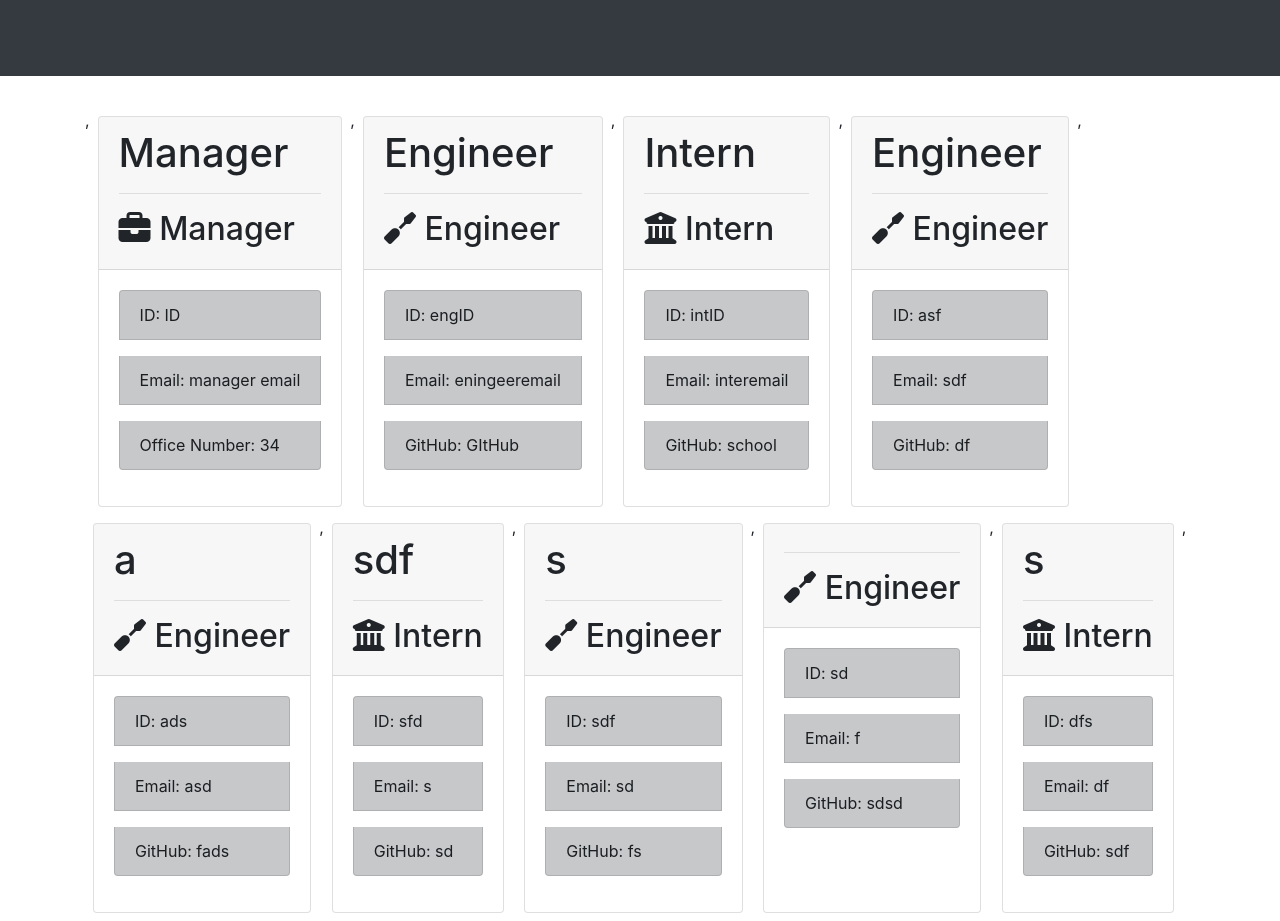
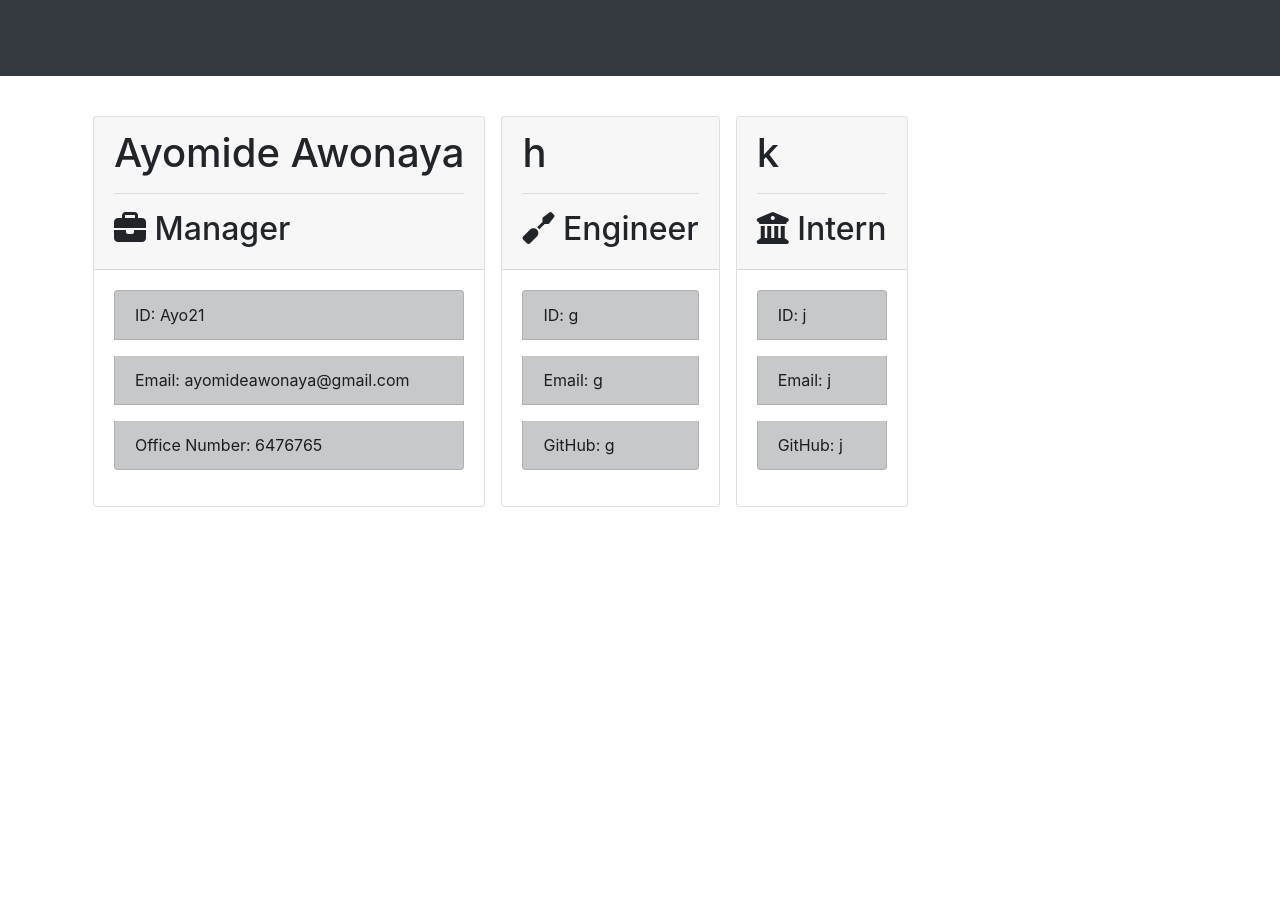
Before and after one commit to AyomideAwonaya21/team-profile-generator, a website: page Team.html in a window 1280 px wide. Shown: the part 202-1123 px from the top of the page. After the commit the page ends 800 px from the top, so only its background shows below. Drawn offline with nearby package versions, Linux system fonts and the light colour scheme.

Commit message:
corrected some syntax errors

```diff
--- a/Team.html
+++ b/Team.html
@@ -22,133 +22,49 @@
         <div class = "container">
             <div class="col-md-12">
                 <div class="row">
-    <!---===============END OF HEAD CODE BLOCK====================-->,<div class="card m-2">
+    <!---===============END OF HEAD CODE BLOCK====================--><div class="card m-2">
     <div class="card-header">
-        <h1>Manager</h1>
+        <h1>Ayomide Awonaya </h1>
         <hr>
         <h2><i class="fas fa-briefcase"></i> Manager</h2>
     </div>
     <div class= "card-body">
             <div class="list-group">
-                <p class="list-group-item list-group-item-action list-group-item-dark">ID: <span>ID</span></p>
-                <p class="list-group-item list-group-item-action list-group-item-dark">Email: <span>manager email</span></p>
-                <p class="list-group-item list-group-item-action list-group-item-dark">Office Number: <span>34</span></p>
+                <p class="list-group-item list-group-item-action list-group-item-dark">ID: <span>Ayo21</span></p>
+                <p class="list-group-item list-group-item-action list-group-item-dark">Email: <span>ayomideawonaya@gmail.com</span></p>
+                <p class="list-group-item list-group-item-action list-group-item-dark">Office Number: <span>6476765</span></p>
             </div>
     </div>
 </div>
-<!---===============END OF MANAGER CODE BLOCK====================-->, <div class="card m-2">
+<!---===============END OF MANAGER CODE BLOCK====================--> <div class="card m-2">
     <div class="card-header">
-        <h1>Engineer</h1>
+        <h1>h</h1>
         <hr>
         <h2><i class="fas fa-screwdriver"></i> Engineer</h2>
     </div>
     <div class= "card-body">
             <div class="list-group">
-                <p class="list-group-item list-group-item-action list-group-item-dark">ID: <span>engID</span></p>
-                <p class="list-group-item list-group-item-action list-group-item-dark">Email: <span>eningeeremail</span></p>
-                <p class="list-group-item list-group-item-action list-group-item-dark">GitHub: <span>GItHub</span></p>
+                <p class="list-group-item list-group-item-action list-group-item-dark">ID: <span>g</span></p>
+                <p class="list-group-item list-group-item-action list-group-item-dark">Email: <span>g</span></p>
+                <p class="list-group-item list-group-item-action list-group-item-dark">GitHub: <span>g</span></p>
             </div>
     </div>
 </div>
-<!---===============END OF ENGINEER CODE BLOCK====================-->,<div class="card m-2">
+<!---===============END OF ENGINEER CODE BLOCK====================--><div class="card m-2">
     <div class="card-header">
-        <h1>Intern</h1>
+        <h1>k</h1>
         <hr>
         <h2><i class="fas fa-university"></i> Intern</h2>
     </div>
     <div class= "card-body">
             <div class="list-group">
-                <p class="list-group-item list-group-item-action list-group-item-dark">ID: <span>intID</span></p>
-                <p class="list-group-item list-group-item-action list-group-item-dark">Email: <span>interemail</span></p>
-                <p class="list-group-item list-group-item-action list-group-item-dark">GitHub: <span>school</span></p>
+                <p class="list-group-item list-group-item-action list-group-item-dark">ID: <span>j</span></p>
+                <p class="list-group-item list-group-item-action list-group-item-dark">Email: <span>j</span></p>
+                <p class="list-group-item list-group-item-action list-group-item-dark">GitHub: <span>j</span></p>
             </div>
     </div>
 </div>
-<!---===============END OF INTERN CODE BLOCK====================-->, <div class="card m-2">
-    <div class="card-header">
-        <h1>Engineer</h1>
-        <hr>
-        <h2><i class="fas fa-screwdriver"></i> Engineer</h2>
-    </div>
-    <div class= "card-body">
-            <div class="list-group">
-                <p class="list-group-item list-group-item-action list-group-item-dark">ID: <span>asf</span></p>
-                <p class="list-group-item list-group-item-action list-group-item-dark">Email: <span>sdf</span></p>
-                <p class="list-group-item list-group-item-action list-group-item-dark">GitHub: <span>df</span></p>
-            </div>
-    </div>
-</div>
-<!---===============END OF ENGINEER CODE BLOCK====================-->, <div class="card m-2">
-    <div class="card-header">
-        <h1>a</h1>
-        <hr>
-        <h2><i class="fas fa-screwdriver"></i> Engineer</h2>
-    </div>
-    <div class= "card-body">
-            <div class="list-group">
-                <p class="list-group-item list-group-item-action list-group-item-dark">ID: <span>ads</span></p>
-                <p class="list-group-item list-group-item-action list-group-item-dark">Email: <span>asd</span></p>
-                <p class="list-group-item list-group-item-action list-group-item-dark">GitHub: <span>fads</span></p>
-            </div>
-    </div>
-</div>
-<!---===============END OF ENGINEER CODE BLOCK====================-->,<div class="card m-2">
-    <div class="card-header">
-        <h1>sdf</h1>
-        <hr>
-        <h2><i class="fas fa-university"></i> Intern</h2>
-    </div>
-    <div class= "card-body">
-            <div class="list-group">
-                <p class="list-group-item list-group-item-action list-group-item-dark">ID: <span>sfd</span></p>
-                <p class="list-group-item list-group-item-action list-group-item-dark">Email: <span>s</span></p>
-                <p class="list-group-item list-group-item-action list-group-item-dark">GitHub: <span>sd</span></p>
-            </div>
-    </div>
-</div>
-<!---===============END OF INTERN CODE BLOCK====================-->, <div class="card m-2">
-    <div class="card-header">
-        <h1>s</h1>
-        <hr>
-        <h2><i class="fas fa-screwdriver"></i> Engineer</h2>
-    </div>
-    <div class= "card-body">
-            <div class="list-group">
-                <p class="list-group-item list-group-item-action list-group-item-dark">ID: <span>sdf</span></p>
-                <p class="list-group-item list-group-item-action list-group-item-dark">Email: <span>sd</span></p>
-                <p class="list-group-item list-group-item-action list-group-item-dark">GitHub: <span>fs</span></p>
-            </div>
-    </div>
-</div>
-<!---===============END OF ENGINEER CODE BLOCK====================-->, <div class="card m-2">
-    <div class="card-header">
-        <h1></h1>
-        <hr>
-        <h2><i class="fas fa-screwdriver"></i> Engineer</h2>
-    </div>
-    <div class= "card-body">
-            <div class="list-group">
-                <p class="list-group-item list-group-item-action list-group-item-dark">ID: <span>sd</span></p>
-                <p class="list-group-item list-group-item-action list-group-item-dark">Email: <span>f</span></p>
-                <p class="list-group-item list-group-item-action list-group-item-dark">GitHub: <span>sdsd</span></p>
-            </div>
-    </div>
-</div>
-<!---===============END OF ENGINEER CODE BLOCK====================-->,<div class="card m-2">
-    <div class="card-header">
-        <h1>s</h1>
-        <hr>
-        <h2><i class="fas fa-university"></i> Intern</h2>
-    </div>
-    <div class= "card-body">
-            <div class="list-group">
-                <p class="list-group-item list-group-item-action list-group-item-dark">ID: <span>dfs</span></p>
-                <p class="list-group-item list-group-item-action list-group-item-dark">Email: <span>df</span></p>
-                <p class="list-group-item list-group-item-action list-group-item-dark">GitHub: <span>sdf</span></p>
-            </div>
-    </div>
-</div>
-<!---===============END OF INTERN CODE BLOCK====================-->,</div>
+<!---===============END OF INTERN CODE BLOCK====================--></div>
     </div>
 </div>
 </body>
```
Also changed, not shown: app.js (+5 -5 lines), package.json (+6 -1 lines), library/htmlBlocks.js (renamed from library/htmlBlock.js), 2 other files.
